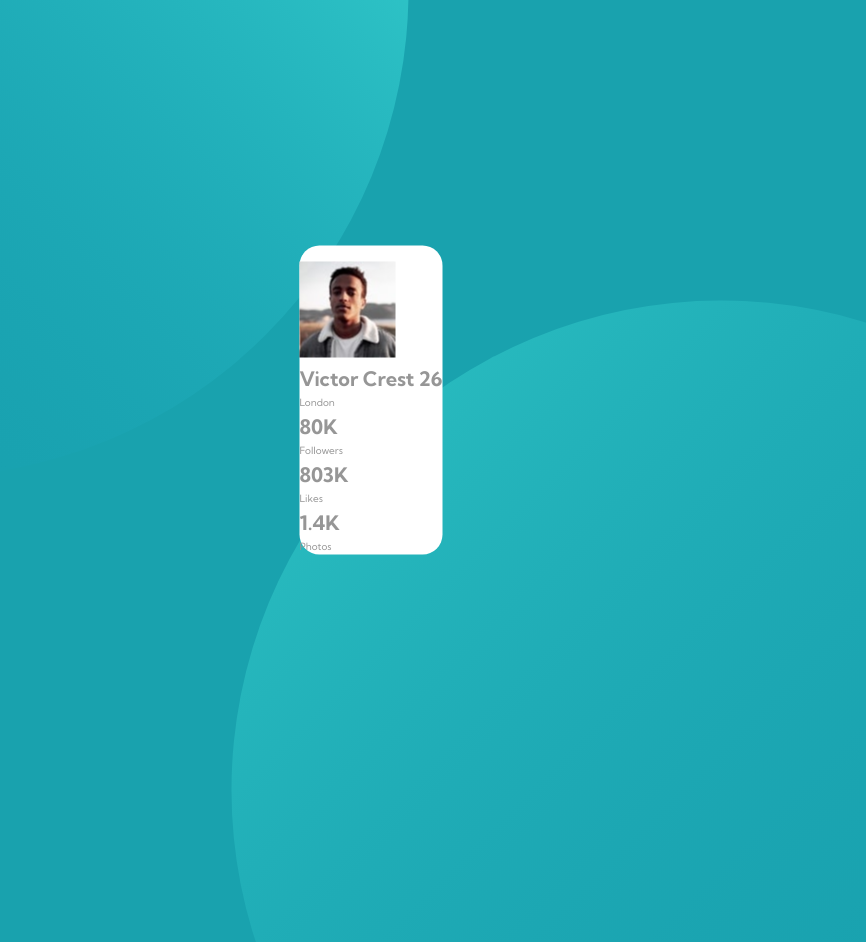
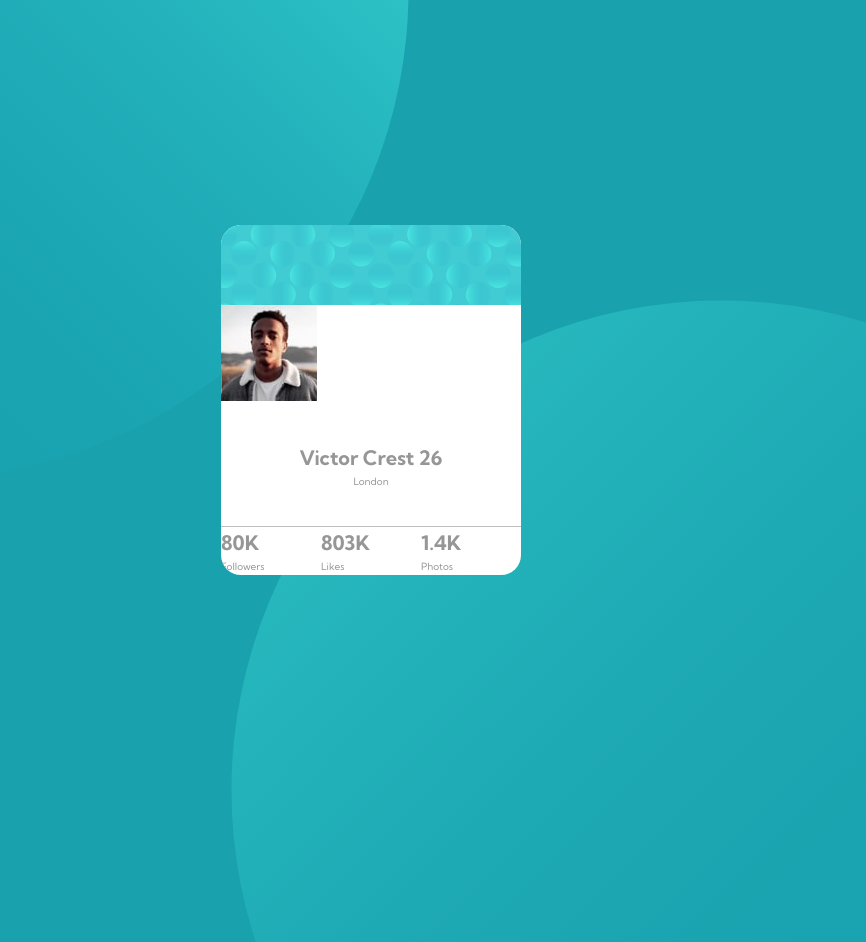
Before and after one commit to feszkesfene/challange-1, a plain HTML site: page index.html in a window 1280 px wide. Shown: the top 942 px of the page, without its empty margins (269-1135 px from the left). Drawn offline with Linux system fonts and the light colour scheme.

Commit message:
grid system for card

```diff
--- a/scss/_base.scss
+++ b/scss/_base.scss
@@ -3,6 +3,7 @@ $color-primary-1: hsl(185, 75%, 39%);
 $color-primary-2: hsl(229, 23%, 23%);
 $color-primary-3: hsl(227, 10%, 46%);
 $color-neutral: hsl(0, 0%, 59%);
+$color-neutral-light: hsl(0, 0%, 75%);
 
 //FONT VARIABLES
 $font-default: 'Kumbh Sans', sans-serif;
@@ -32,3 +33,9 @@ body {
     background-color: $color-primary-1;
     overflow: hidden;
 }
+
+.card {
+    display: grid;
+    grid-template-rows: 8rem min-content 12rem;
+
+}
--- a/scss/_layout.scss
+++ b/scss/_layout.scss
@@ -32,8 +32,26 @@
 
     background-color: #fff;
     border-radius: 2rem;
+    width: 30rem;
+    overflow: hidden;
 
     &__image {
+        background-image: url(/images/bg-pattern-card.svg);
+        background-size: cover;
+    }
+
+    &__user {
+        display: flex;
+        flex-direction: column;
+        align-items: center;
+        justify-content: center;
 
     }
+
+    &__stats {
+        display: grid;
+        grid-template-columns: repeat(3, 1fr);
+
+        border-top: solid 1px $color-neutral-light;
+    }
 }
```
Also changed, not shown: main.css, 1 other file.
